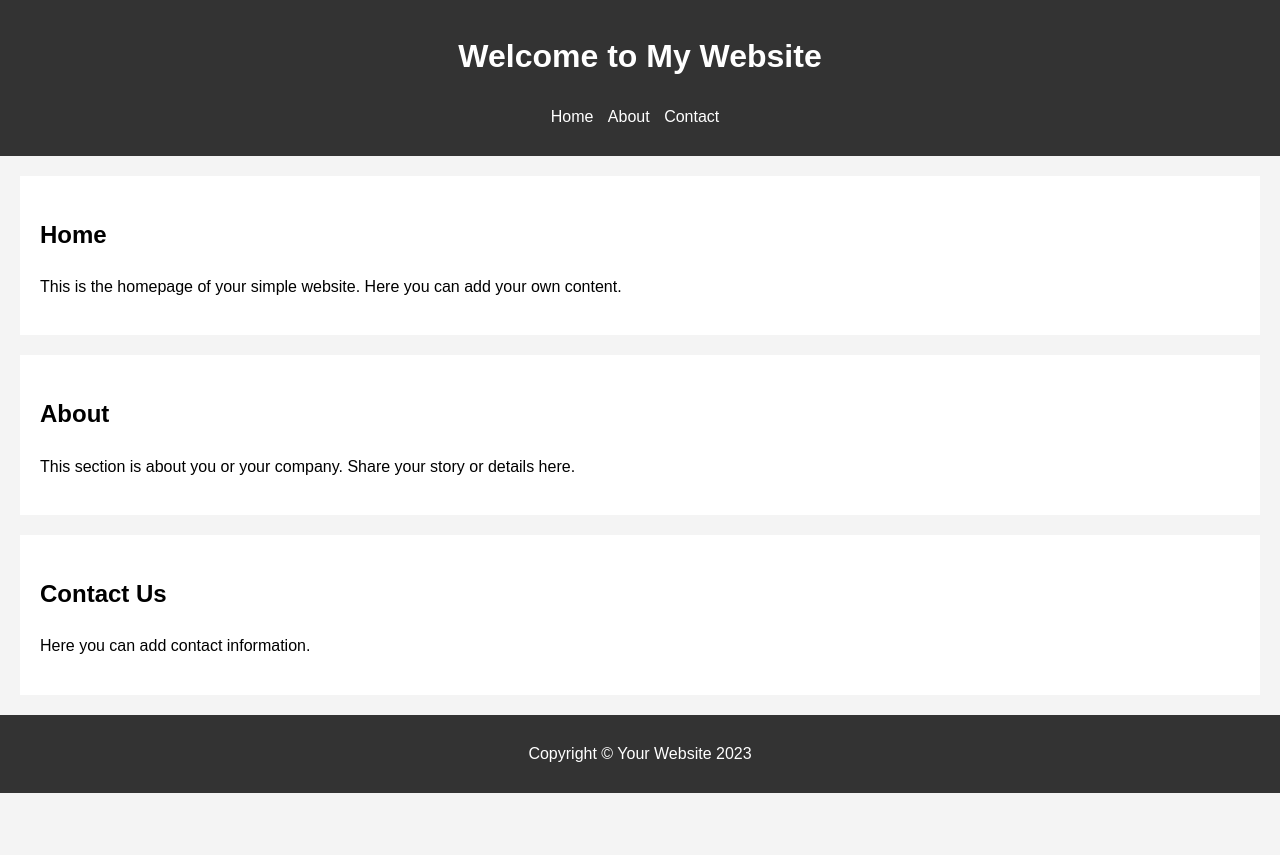
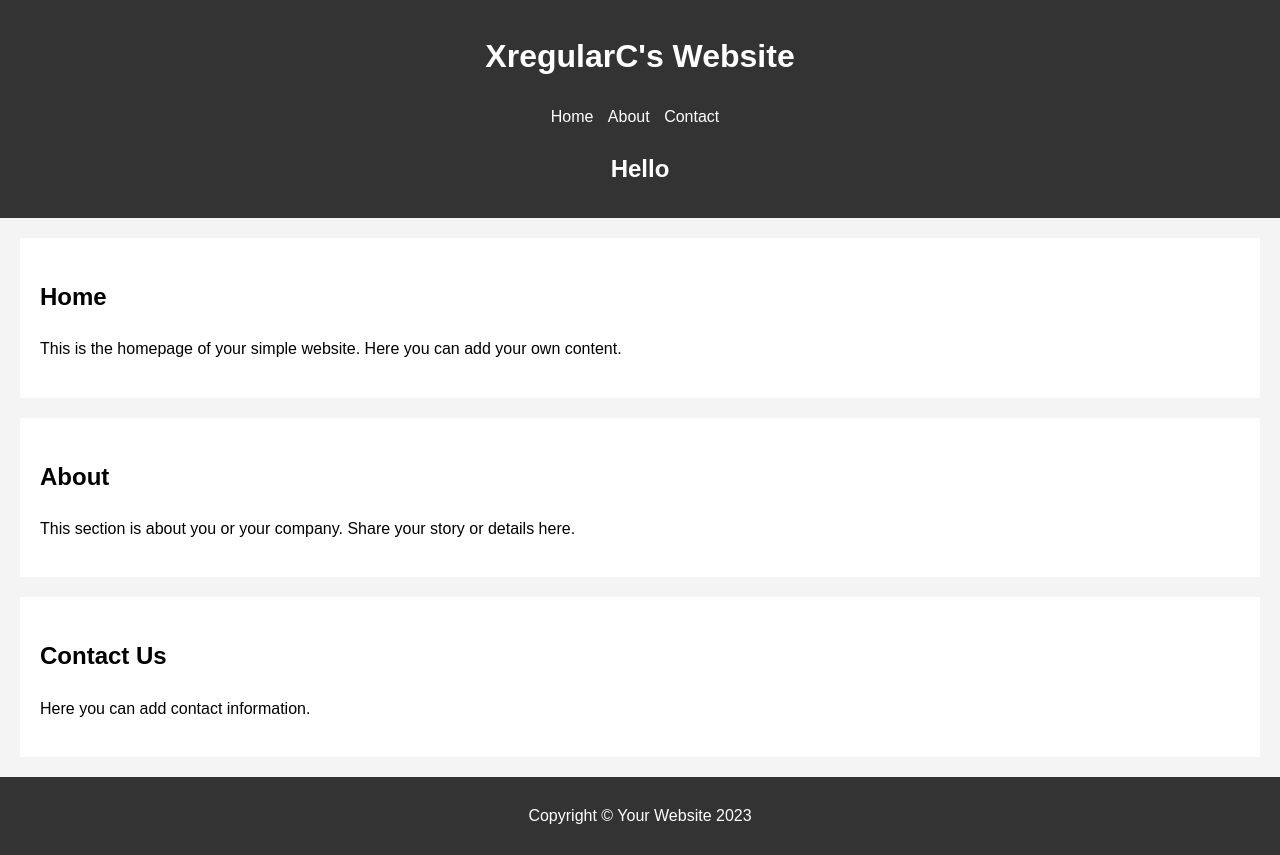
Before and after one commit to XregularC/XregularC.github.io, a plain HTML site: page index.html in a window 1280 px wide. Before the commit the page ends 800 px from the top, so only its background shows below. Drawn offline with Linux system fonts and the light colour scheme.

Commit message:
Update index.html

```diff
--- a/index.html
+++ b/index.html
@@ -8,7 +8,7 @@
 </head>
 <body>
     <header>
-        <h1>Welcome to My Website</h1>
+        <h1>XregularC's Website</h1>
         <nav>
             <ul>
                 <li><a href="#home">Home</a></li>
@@ -16,6 +16,9 @@
                 <li><a href="#contact">Contact</a></il>
             </ul>
         </nav>
+        <h2>
+            Hello
+        </h2>
     </header>
 
     <section id="home">
```
